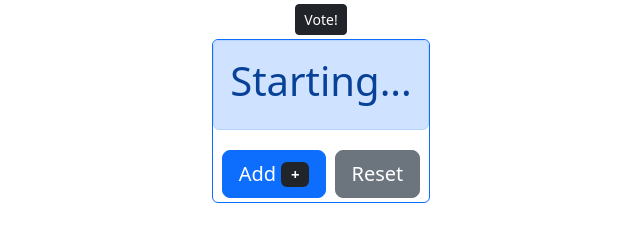
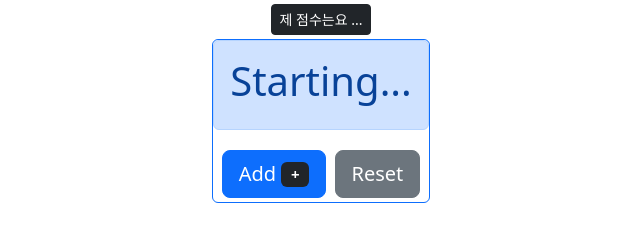
Before and after one commit to phg98/add-server, a website: page index.html in a window 1280 px wide. Shown: the whole page, without its empty margins (319-959 px from the left). Drawn offline with nearby package versions, Linux system fonts and the light colour scheme; no server answers.

Commit message:
한글 이름으로

```diff
--- a/index.html
+++ b/index.html
@@ -15,7 +15,7 @@
     <div class="container">
         <div class="row">
             <div class="col-12">
-                <button type="button" class="btn btn-dark btn-sm">Vote!</button>
+                <button type="button" class="btn btn-dark btn-sm">제 점수는요 ...</button>
             </div>
         </div>
     </div>
```
